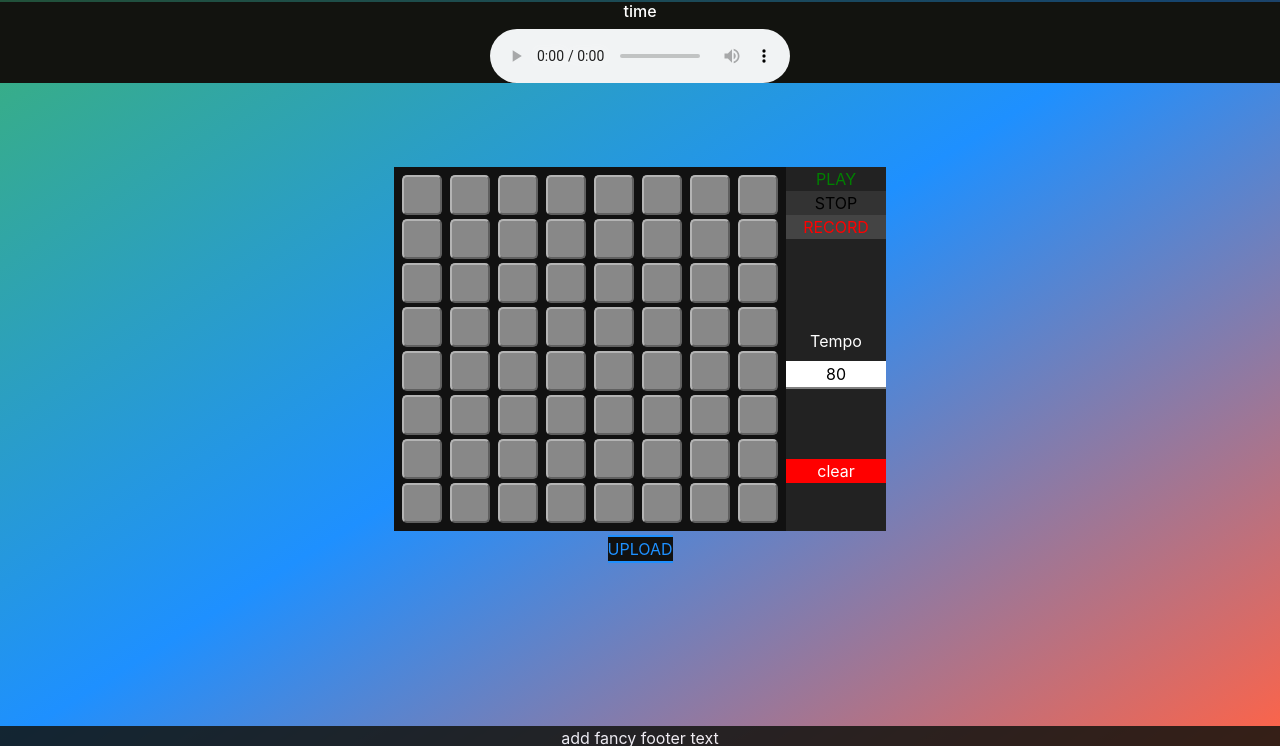
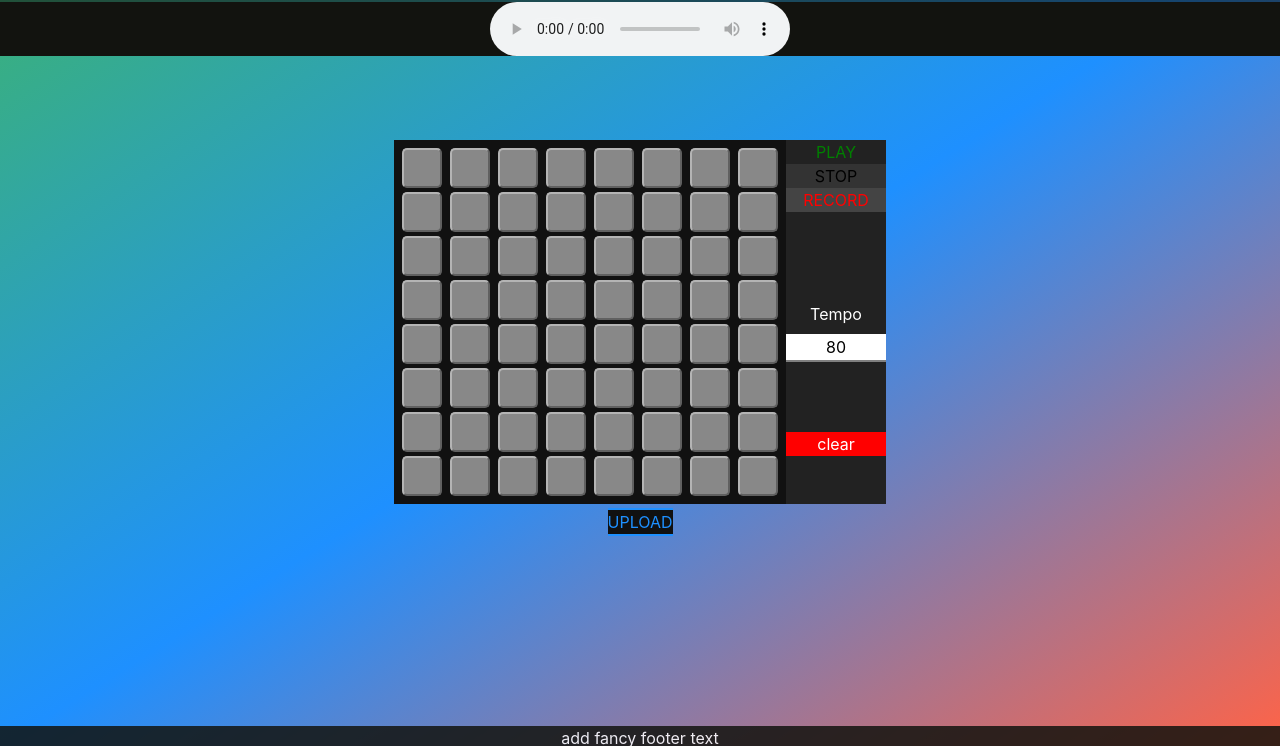
Before and after one commit to ArtBears/livepad, a website: page views/index.html in a window 1280 px wide. Shown: the part 54-800 px from the top of the page. Drawn offline with nearby package versions, Linux system fonts and the light colour scheme; files that its build step writes are made by us from their sources; files whose address does not match are found by name.

Commit message:
removedtime

```diff
--- a/views/index.html
+++ b/views/index.html
@@ -17,7 +17,6 @@
       <a class="navbar-brand" href="#">Capstone</a>
     </nav>
       <div class="page-header">
-        <h6 id="userTime">time</h6>
         <audio controls id="HELP"></audio>
       </div>
 
```
